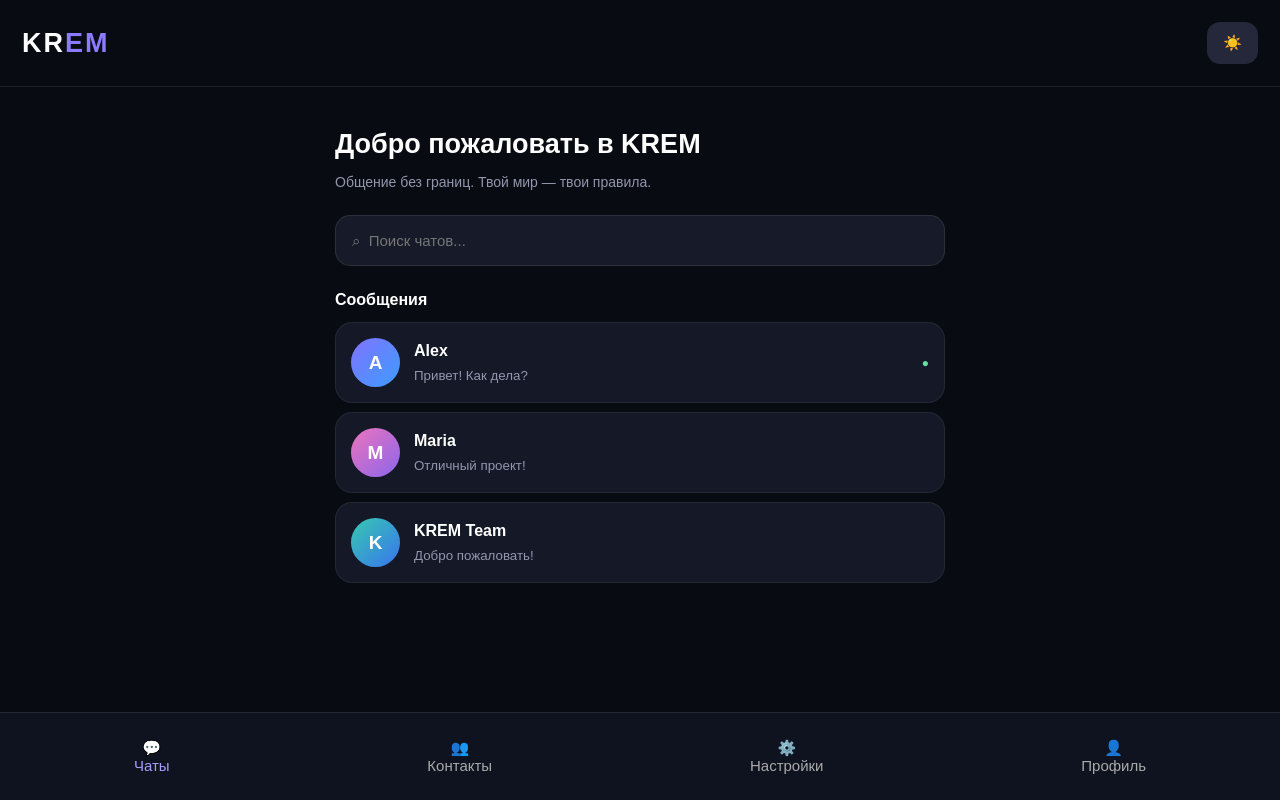
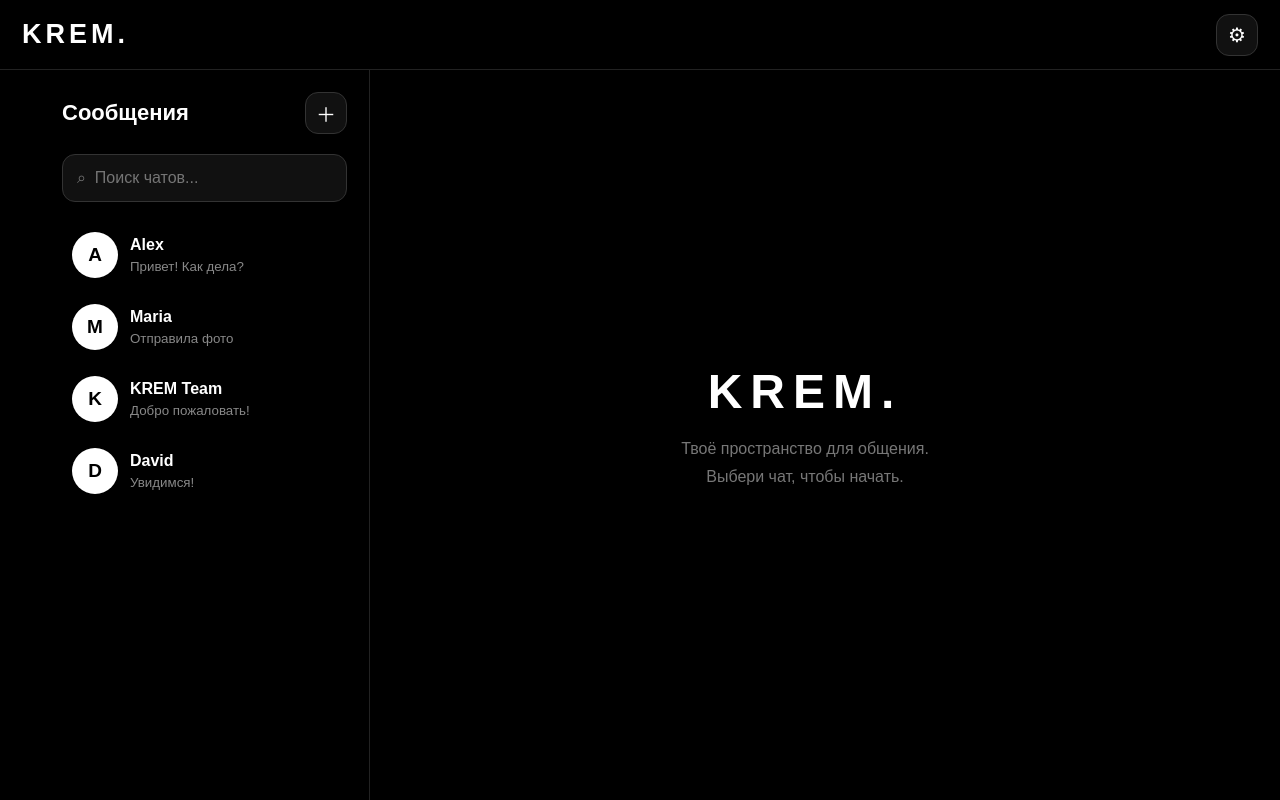
Before and after one commit to storm201114-star/KREM-messenger, a plain HTML site: page index.html in a window 1280 px wide. Drawn offline with Linux system fonts and the light colour scheme.

Commit message:
Update index.html

```diff
--- a/index.html
+++ b/index.html
@@ -3,193 +3,224 @@
 <html lang="ru">
 <head>
 <meta charset="UTF-8">
-<meta name="viewport" content="width=device-width, initial-scale=1.0">
+<meta name="viewport" content="width=device-width, initial-scale=1">
 <title>KREM Messenger</title>
 <style>
 *{box-sizing:border-box}
-body{
- margin:0;
- background:#090b12;
- color:#fff;
- font-family:Arial,sans-serif;
- min-height:100vh;
+body{margin:0;background:#000;color:#fff;font-family:Arial,sans-serif}
+button,input{font:inherit}
+button{cursor:pointer;transition:.25s}
+button:hover{background:#fff;color:#000;transform:scale(1.04)}
+button:active{transform:scale(.94)}
+header{height:70px;border-bottom:1px solid #222;display:flex;align-items:center;justify-content:space-between;padding:0 22px;background:#000;position:sticky;top:0;z-index:5}
+.logo{font-size:27px;font-weight:900;letter-spacing:4px}
+.icon{height:42px;min-width:42px;border:1px solid #333;border-radius:13px;background:#111;color:#fff;font-size:20px}
+.layout{display:grid;grid-template-columns:330px 1fr;max-width:1200px;margin:auto;min-height:calc(100vh - 70px)}
+.sidebar{padding:22px;border-right:1px solid #222}
+.topline{display:flex;align-items:center;justify-content:space-between;margin-bottom:20px}
+h2{font-size:22px;margin:0}
+.search{width:100%;padding:14px;border-radius:13px;background:#111;border:1px solid #333;color:white;outline:none;margin-bottom:17px}
+.search:focus,.composer input:focus{border-color:white;box-shadow:0 0 12px #fff2}
+.chat{display:flex;align-items:center;gap:12px;padding:13px 10px;border-radius:14px;cursor:pointer;transition:.2s;animation:fade .3s}
+.chat:hover,.chat.active{background:#191919}
+.avatar{height:46px;width:46px;border-radius:50%;background:#fff;color:#000;display:grid;place-items:center;font-weight:bold;font-size:19px;flex-shrink:0}
+.chatinfo{flex:1;min-width:0}
+.chatinfo strong{display:block;margin-bottom:5px}
+.chatinfo small{color:#888;white-space:nowrap;overflow:hidden;text-overflow:ellipsis;display:block}
+.time{font-size:11px;color:#777}
+main{min-width:0;display:flex;flex-direction:column}
+.welcome{flex:1;display:grid;place-items:center;text-align:center;padding:20px}
+.welcome h1{font-size:48px;letter-spacing:8px;margin:0 0 15px}
+.welcome p{color:#777;line-height:1.7}
+.conversation{display:none;flex-direction:column;min-height:calc(100vh - 70px)}
+.conversation.show{display:flex}
+.chathead{height:75px;border-bottom:1px solid #222;display:flex;align-items:center;gap:12px;padding:12px 20px}
+.chathead small{display:block;color:#888;margin-top:5px}
+.messages{flex:1;padding:22px;display:flex;flex-direction:column;gap:12px;overflow-y:auto}
+.message{padding:13px 16px;max-width:78%;border-radius:17px;line-height:1.45;overflow-wrap:anywhere;animation:fade .2s}
+.received{background:#1b1b1b;align-self:flex-start}
+.sent{background:#fff;color:#000;align-self:flex-end}
+.composer{display:flex;gap:10px;padding:15px;border-top:1px solid #222}
+.composer input{flex:1;min-width:0;background:#111;border:1px solid #333;color:#fff;padding:14px;border-radius:14px;outline:none}
+.send{width:48px;border:0;border-radius:14px;background:#fff;color:#000;font-size:20px}
+.settings{display:none;padding:25px;animation:fade .3s}
+.settings.show{display:block}
+.settings h2{margin-bottom:22px}
+.setting{padding:19px 0;border-bottom:1px solid #222;color:#ddd}
+.setting span{color:#888;float:right}
+.profile{width:85px;height:85px;font-size:30px;margin:20px 0}
+@keyframes fade{from{opacity:0;transform:translateY(8px)}to{opacity:1;transform:translateY(0)}}
+@media(max-width:700px){
+ .layout{display:block}
+ .sidebar{border:0;padding:18px}
+ main{min-height:55vh}
+ .conversation{height:calc(100dvh - 70px);min-height:450px}
+ .welcome{min-height:45vh}
+ .settings{min-height:55vh}
 }
-header{
- padding:22px;
- display:flex;
- justify-content:space-between;
- align-items:center;
- border-bottom:1px solid #ffffff15;
-}
-.logo{font-size:27px;font-weight:800;letter-spacing:2px}
-.logo span{color:#8c7bff}
-button{
- border:0;cursor:pointer;color:white;
- background:#25283b;border-radius:13px;
- padding:12px 16px;font-size:15px;
-}
-button:active{transform:scale(.96)}
-main{max-width:650px;margin:auto;padding:20px}
-.welcome{margin:22px 0 25px}
-.welcome h1{font-size:27px;margin-bottom:8px}
-.muted{color:#9296ad;font-size:14px}
-.search{
- width:100%;padding:16px;
- border:1px solid #ffffff18;
- border-radius:15px;background:#171a28;
- color:white;font-size:15px;outline:none;
-}
-.section{margin:25px 0 13px;font-weight:bold}
-.chat{
- display:flex;align-items:center;gap:14px;
- padding:15px;margin-bottom:9px;
- border:1px solid #ffffff10;
- border-radius:17px;background:#151826;
- cursor:pointer;
-}
-.avatar{
- width:49px;height:49px;border-radius:50%;
- display:grid;place-items:center;
- background:linear-gradient(135deg,#8173ff,#3c9cff);
- font-weight:bold;font-size:19px;
-}
-.chat-info{flex:1;min-width:0}
-.chat-info strong{display:block;margin-bottom:6px}
-.chat-info small{color:#9296ad}
-.online{color:#65dfa3;font-size:12px}
-.bottom{
- position:fixed;bottom:0;left:0;right:0;
- display:flex;justify-content:space-around;
- padding:14px 5px;
- background:#111421ee;
- border-top:1px solid #ffffff18;
- backdrop-filter:blur(15px);
-}
-.bottom button{background:transparent;color:#aaa}
-.bottom button.active{color:#a99aff}
-#messages{
- display:none;position:fixed;inset:0;
- background:#090b12;z-index:5;
-}
-.msg-head{padding:18px;border-bottom:1px solid #ffffff20}
-.msg-area{padding:20px;height:75vh;overflow:auto}
-.bubble{
- background:#252442;padding:12px 16px;
- border-radius:17px;margin:12px 0;
- max-width:80%;width:max-content;
-}
-.mine{margin-left:auto;background:#6656c9}
-.composer{
- position:absolute;bottom:15px;left:12px;right:12px;
- display:flex;gap:8px;
-}
-.composer input{
- flex:1;min-width:0;padding:14px;
- background:#1a1d2b;color:white;
- border:1px solid #ffffff20;border-radius:14px;
-}
-.light{background:#f0f1fa;color:#171827}
-.light .chat,.light .search{background:#fff;color:#171827}
-.light .bottom{background:#fff}
 </style>
 </head>
 <body>
-
 <header>
- <div class="logo">KR<span>EM</span></div>
- <button onclick="toggleTheme()">☀️</button>
+ <div class="logo">KREM.</div>
+ <button class="icon" onclick="openSettings()">⚙</button>
 </header>
 
+<div class="layout">
+<aside class="sidebar" id="sidebar">
+ <div class="topline">
+  <h2>Сообщения</h2>
+  <button class="icon" onclick="addChat()">＋</button>
+ </div>
+ <input class="search" id="search" placeholder="⌕  Поиск чатов..." oninput="filterChats()">
+ <div id="chatList"></div>
+</aside>
+
 <main>
- <div class="welcome">
-  <h1>Добро пожаловать в KREM</h1>
-  <p class="muted">Общение без границ. Твой мир — твои правила.</p>
+ <div class="welcome" id="welcome">
+  <div>
+   <h1>KREM.</h1>
+   <p>Твоё пространство для общения.<br>Выбери чат, чтобы начать.</p>
+  </div>
  </div>
 
- <input class="search" id="search"
- placeholder="⌕  Поиск чатов..." oninput="filterChats()">
+ <section class="conversation" id="conversation">
+  <div class="chathead">
+   <div class="avatar" id="activeAvatar">A</div>
+   <div><strong id="activeName">Alex</strong><small>Демонстрационный чат</small></div>
+  </div>
+  <div class="messages" id="messages"></div>
+  <form class="composer" onsubmit="sendMessage(event)">
+   <input id="messageInput" placeholder="Написать сообщение..." autocomplete="off">
+   <button class="send" type="submit">➤</button>
+  </form>
+ </section>
 
- <div class="section">Сообщения</div>
-
- <div id="chatList">
-  <div class="chat" onclick="openChat('Alex','A')">
-   <div class="avatar">A</div>
-   <div class="chat-info">
-    <strong>Alex</strong>
-    <small>Привет! Как дела?</small>
-   </div>
-   <span class="online">●</span>
-  </div>
-
-  <div class="chat" onclick="openChat('Maria','M')">
-   <div class="avatar" style="background:linear-gradient(135deg,#ec75bb,#8c65ed)">M</div>
-   <div class="chat-info">
-    <strong>Maria</strong>
-    <small>Отличный проект!</small>
-   </div>
-  </div>
-
-  <div class="chat" onclick="openChat('KREM Team','K')">
-   <div class="avatar" style="background:linear-gradient(135deg,#37c9b0,#3875ee)">K</div>
-   <div class="chat-info">
-    <strong>KREM Team</strong>
-    <small>Добро пожаловать!</small>
-   </div>
-  </div>
- </div>
+ <section class="settings" id="settings">
+  <h2>Настройки</h2>
+  <div class="avatar profile">K</div>
+  <h3>KREM Messenger</h3>
+  <div class="setting">Оформление <span>Pure Black</span></div>
+  <div class="setting">Цвет текста <span>Белый</span></div>
+  <div class="setting">Анимации <span>Включены</span></div>
+  <div class="setting">Версия <span>0.3 Prototype</span></div>
+  <button class="icon" onclick="closeSettings()" style="width:auto;padding:0 18px;margin-top:22px">Назад</button>
+ </section>
 </main>
-
-<div class="bottom">
- <button class="active">💬<br>Чаты</button>
- <button onclick="alert('Раздел контактов скоро появится')">👥<br>Контакты</button>
- <button onclick="alert('Настройки скоро появятся')">⚙️<br>Настройки</button>
- <button onclick="alert('Профиль скоро появится')">👤<br>Профиль</button>
-</div>
-
-<div id="messages">
- <div class="msg-head">
-  <button onclick="closeChat()">← Назад</button>
-  <strong id="chatName"></strong>
- </div>
- <div class="msg-area" id="msgArea">
-  <div class="bubble">Привет! Добро пожаловать в KREM 👋</div>
- </div>
- <div class="composer">
-  <input id="messageInput" placeholder="Написать сообщение..."
-   onkeydown="if(event.key==='Enter')sendMessage()">
-  <button onclick="sendMessage()">➤</button>
- </div>
 </div>
 
 <script>
-function toggleTheme(){
- document.body.classList.toggle('light');
-}
-function openChat(name,letter){
- document.getElementById('chatName').textContent=name;
- document.getElementById('messages').style.display='block';
-}
-function closeChat(){
- document.getElementById('messages').style.display='none';
-}
-function sendMessage(){
- const input=document.getElementById('messageInput');
- const text=input.value.trim();
- if(!text)return;
- const bubble=document.createElement('div');
- bubble.className='bubble mine';
- bubble.textContent=text;
- document.getElementById('msgArea').appendChild(bubble);
- input.value='';
- document.getElementById('msgArea').scrollTop=
- document.getElementById('msgArea').scrollHeight;
-}
-function filterChats(){
- const q=document.getElementById('search').value.toLowerCase();
- document.querySelectorAll('.chat').forEach(chat=>{
-  chat.style.display=chat.innerText.toLowerCase().includes(q)?'flex':'none';
+const chats=[
+ {name:"Alex",letter:"A",preview:"Привет! Как дела?",messages:[{text:"Привет! Как дела?",mine:false}]},
+ {name:"Maria",letter:"M",preview:"Отправила фото",messages:[{text:"Привет! Отправила фото 📷",mine:false}]},
+ {name:"KREM Team",letter:"K",preview:"Добро пожаловать!",messages:[{text:"Добро пожаловать в KREM!",mine:false}]},
+ {name:"David",letter:"D",preview:"Увидимся!",messages:[{text:"Увидимся!",mine:false}]}
+];
+
+let active=-1;
+const $=id=>document.getElementById(id);
+
+function renderChats(){
+ const list=$("chatList");
+ list.innerHTML="";
+ chats.forEach((chat,i)=>{
+  const el=document.createElement("div");
+  el.className="chat"+(active===i?" active":"");
+  el.onclick=()=>openChat(i);
+
+  const avatar=document.createElement("div");
+  avatar.className="avatar";
+  avatar.textContent=chat.letter;
+
+  const info=document.createElement("div");
+  info.className="chatinfo";
+
+  const name=document.createElement("strong");
+  name.textContent=chat.name;
+
+  const preview=document.createElement("small");
+  preview.textContent=chat.preview;
+
+  info.append(name,preview);
+
+  const time=document.createElement("span");
+  time.className="time";
+  time.textContent="";
+
+  el.append(avatar,info,time);
+  list.appendChild(el);
  });
 }
+
+function openChat(i){
+ active=i;
+ $("welcome").style.display="none";
+ $("settings").classList.remove("show");
+ $("conversation").classList.add("show");
+ $("activeAvatar").textContent=chats[i].letter;
+ $("activeName").textContent=chats[i].name;
+ renderMessages();
+ renderChats();
+}
+
+function renderMessages(){
+ const box=$("messages");
+ box.innerHTML="";
+ chats[active].messages.forEach(msg=>{
+  const bubble=document.createElement("div");
+  bubble.className="message "+(msg.mine?"sent":"received");
+  bubble.textContent=msg.text;
+  box.appendChild(bubble);
+ });
+ box.scrollTop=box.scrollHeight;
+}
+
+function sendMessage(e){
+ e.preventDefault();
+ const input=$("messageInput");
+ const text=input.value.trim();
+ if(!text||active<0)return;
+
+ chats[active].messages.push({text,mine:true});
+ chats[active].preview=text;
+ input.value="";
+ renderMessages();
+ renderChats();
+}
+
+function filterChats(){
+ const q=$("search").value.toLowerCase();
+ document.querySelectorAll(".chat").forEach((el,i)=>{
+  el.style.display=chats[i].name.toLowerCase().includes(q)?"flex":"none";
+ });
+}
+
+function addChat(){
+ const name=prompt("Имя нового чата:");
+ if(!name||!name.trim())return;
+ const clean=name.trim();
+ chats.push({name:clean,letter:clean[0].toUpperCase(),preview:"Новый чат",messages:[]});
+ renderChats();
+ openChat(chats.length-1);
+}
+
+function openSettings(){
+ $("welcome").style.display="none";
+ $("conversation").classList.remove("show");
+ $("settings").classList.add("show");
+ renderChats();
+}
+
+function closeSettings(){
+ $("settings").classList.remove("show");
+ if(active>=0){
+  $("conversation").classList.add("show");
+ }else{
+  $("welcome").style.display="grid";
+ }
+}
+
+renderChats();
 </script>
 </body>
 </html>
```
